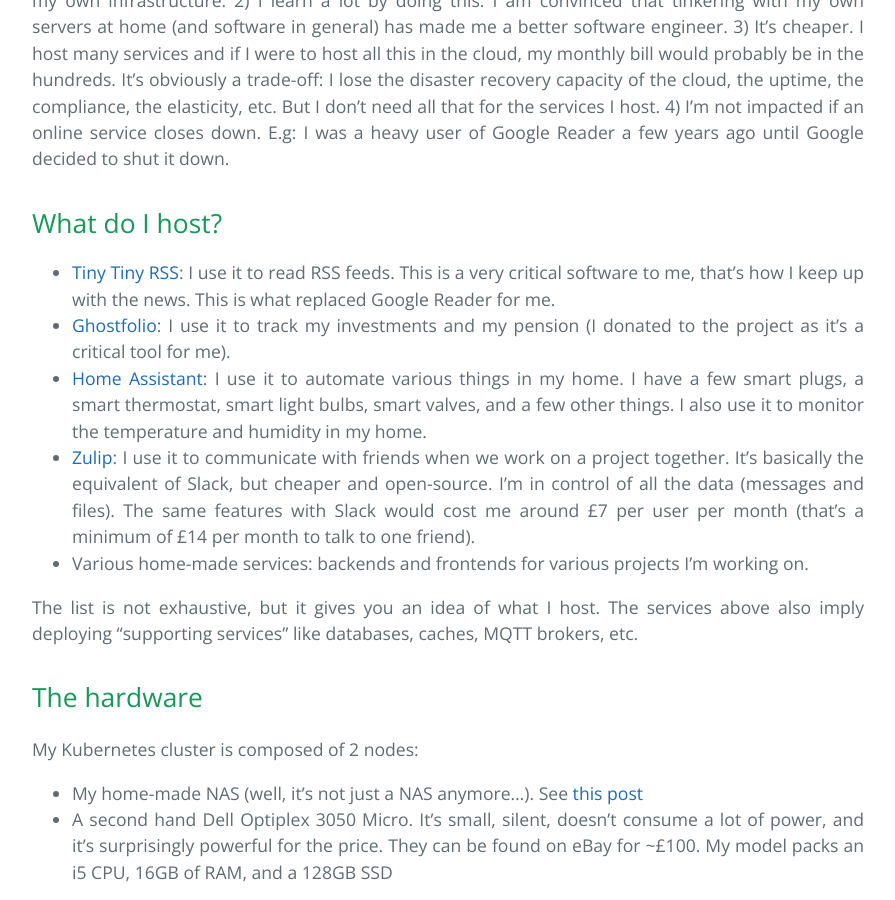
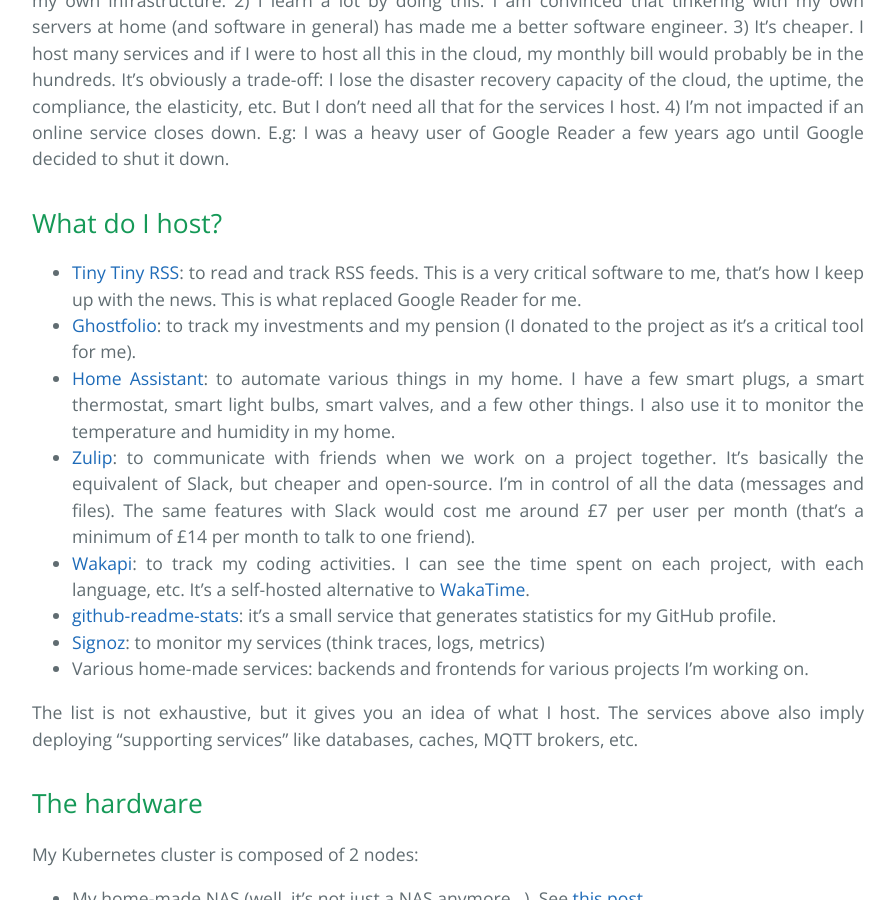
Before and after one commit to JPFrancoia/JPFrancoia.github.io, a Jekyll site: the page built from _posts/2024-04-14-self-hosting-with-microk8s.md, in a window 1280 px wide and 900 px high, scrolled down 699 px. Shown: the whole window, without its empty margins (192-1087 px from the left). Built offline with Jekyll 4.4.1, drawn with Linux system fonts in a browser that asks for light colours; the repository's description, which GitHub fills in, is left out; some of the changed text lies outside the part shown.

Commit message:
Improving self-hosting article

````diff
--- a/_posts/2024-04-14-self-hosting-with-microk8s.md
+++ b/_posts/2024-04-14-self-hosting-with-microk8s.md
@@ -32,20 +32,27 @@
 
 ## What do I host?
 
-- [Tiny Tiny RSS](https://tt-rss.org/): I use it to read RSS feeds. This
+- [Tiny Tiny RSS](https://tt-rss.org/): to read and track RSS feeds. This
 is a very critical software to me, that's how I keep up with the news. This
 is what replaced Google Reader for me.
-- [Ghostfolio](https://ghostfol.io/en/start): I use it to track my
+- [Ghostfolio](https://ghostfol.io/en/start): to track my
   investments and my pension (I donated to the project as it's a critical tool for me).
-- [Home Assistant](https://www.home-assistant.io/): I use it to automate
+- [Home Assistant](https://www.home-assistant.io/): to automate
   various things in my home. I have a few smart plugs, a smart thermostat,
   smart light bulbs, smart valves, and a few other things. I also use it
   to monitor the temperature and humidity in my home.
-- [Zulip](https://zulip.com/): I use it to communicate with friends when we
+- [Zulip](https://zulip.com/): to communicate with friends when we
     work on a project together. It's basically the equivalent of Slack, but
     cheaper and open-source. I'm in control of all the data (messages and
     files). The same features with Slack would cost me around £7 per user per
     month (that's a minimum of £14 per month to talk to one friend).
+- [Wakapi](https://wakapi.dev/): to track my coding activities. I can see the
+  time spent on each project, with each language, etc. It's a self-hosted
+  alternative to [WakaTime](https://wakatime.com/).
+- [github-readme-stats](https://github.com/anuraghazra/github-readme-stats):
+  it's a small service that generates statistics for my GitHub profile.
+- [Signoz](https://signoz.io/): to monitor my services (think traces, logs,
+  metrics)
 - Various home-made services: backends and frontends for various projects
   I'm working on.
 
@@ -234,6 +242,8 @@
           value: Europe/London
 ```
 
+I also use [Descheduler](https://github.com/kubernetes-sigs/descheduler) to
+regularly rebalance the pods across the nodes.
 
 ## Docker registry
 
````
Also changed, not shown: other parts of _posts/2024-04-14-self-hosting-with-microk8s.md (+7 -6 lines).
